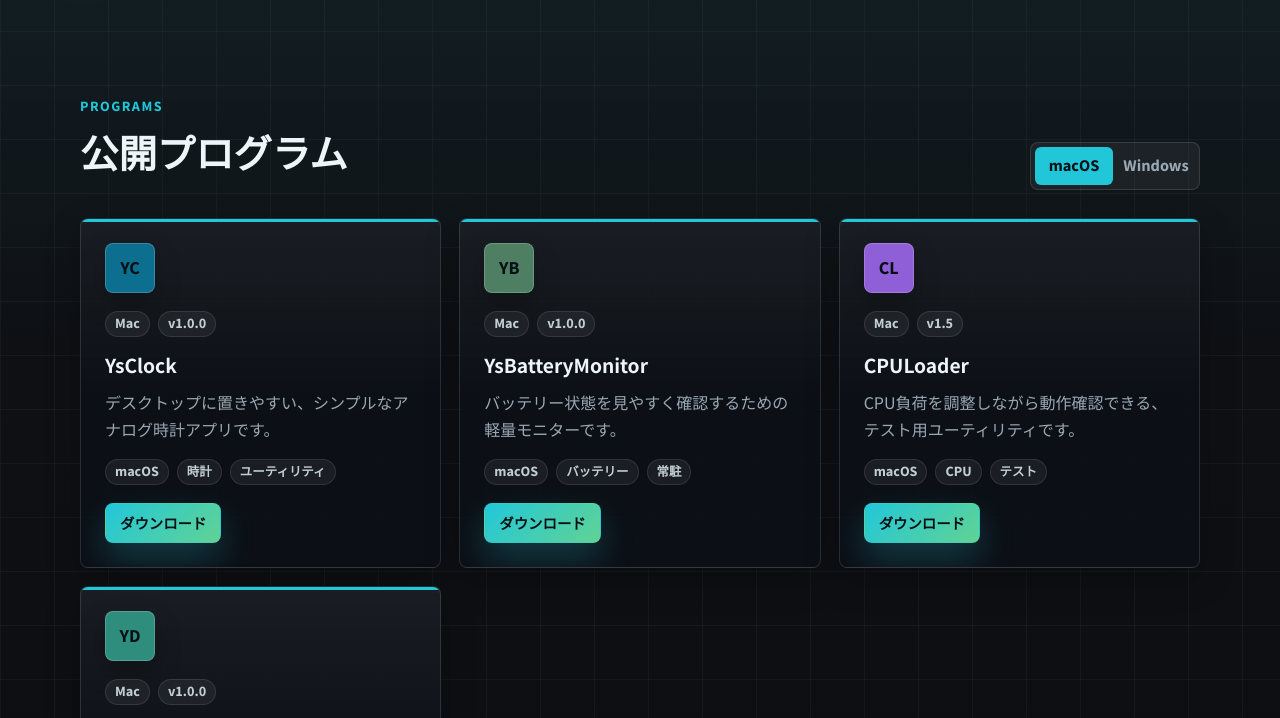
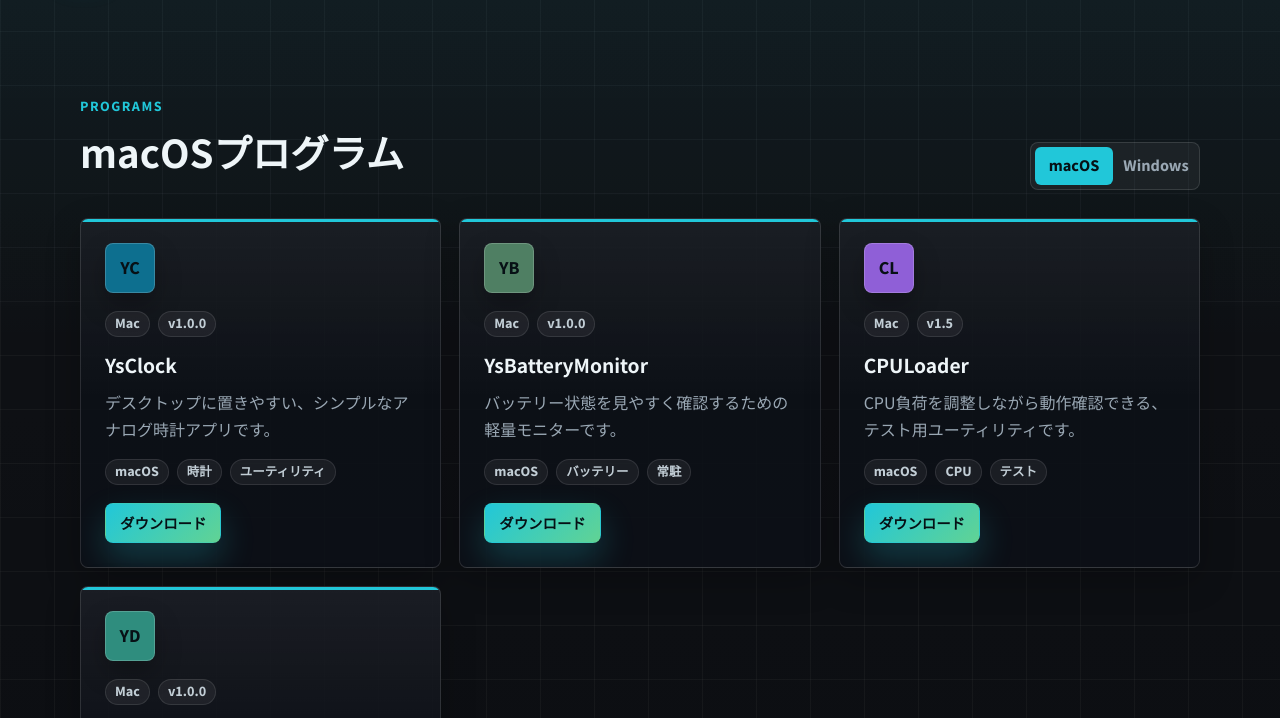
Before and after one commit to yshinada/macOS, a plain HTML site: page index.html in a window 1280 px wide. Shown: the part 77-795 px from the top of the page. Drawn offline with Linux system fonts and the light colour scheme.

Commit message:
Rename macOS programs heading

```diff
--- a/index.html
+++ b/index.html
@@ -30,7 +30,7 @@
           <div class="section-heading">
             <div>
               <p class="section-kicker">Programs</p>
-              <h2 id="programs-title">公開プログラム</h2>
+              <h2 id="programs-title">macOSプログラム</h2>
             </div>
             <div class="filter-group" aria-label="サイト切り替え">
               <a class="filter active" href="https://yshinada.github.io/macOS/" aria-current="page">macOS</a>
```
